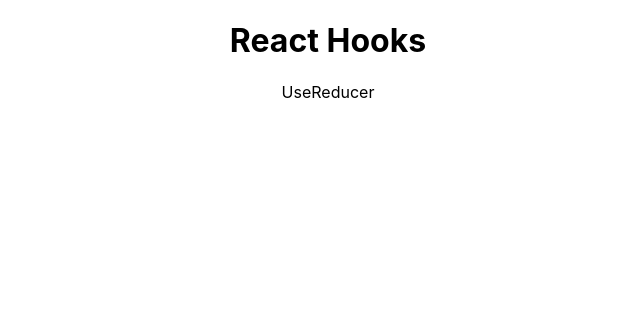
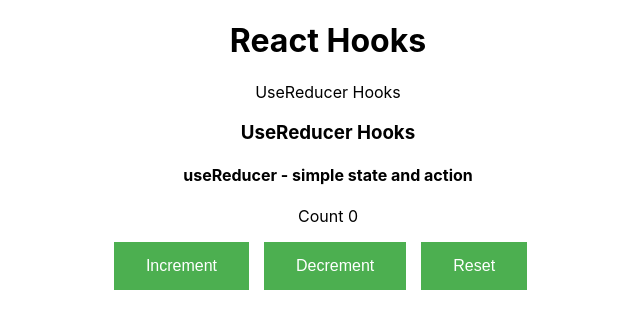
Before and after one commit to PeterOsoo/react-hooks-b, a React (Create React App) app: page /use-reducer in a window 1280 px wide. Shown: the top 328 px of the page, without its empty margins (312-952 px from the left). Built offline with nearby package versions, Linux system fonts and the light colour scheme.

Commit message:
useReducer - simple state and action

```diff
--- /dev/null
+++ b/src/components/UseReducer/CounterOne.js
@@ -0,0 +1,31 @@
+import { useReducer } from "react"
+
+const initialState = 0
+const reducer = (state, action) => {
+	switch (action) {
+		case "increment":
+			return state + 1
+		case "decrement":
+			return state - 1
+		case "reset":
+			return initialState
+		default:
+			return state
+	}
+}
+
+const CounterOne = () => {
+	const [count, dispatch] = useReducer(reducer, initialState)
+
+	return (
+		<div>
+			<h4>useReducer - simple state and action</h4>
+			<p>Count {count}</p>
+			<button onClick={() => dispatch("increment")}>Increment</button>
+			<button onClick={() => dispatch("decrement")}>Decrement</button>
+			<button onClick={() => dispatch("reset")}>Reset</button>
+		</div>
+	)
+}
+
+export default CounterOne
--- a/src/pages/UseReducer.js
+++ b/src/pages/UseReducer.js
@@ -1,7 +1,14 @@
 import React from "react"
+import CounterOne from "../components/UseReducer/CounterOne"
 
 const UseReducer = () => {
-	return <div>UseReducer</div>
+	return (
+		<div>
+			UseReducer Hooks
+			<h3>UseReducer Hooks</h3>
+			<CounterOne />
+		</div>
+	)
 }
 
 export default UseReducer
```
